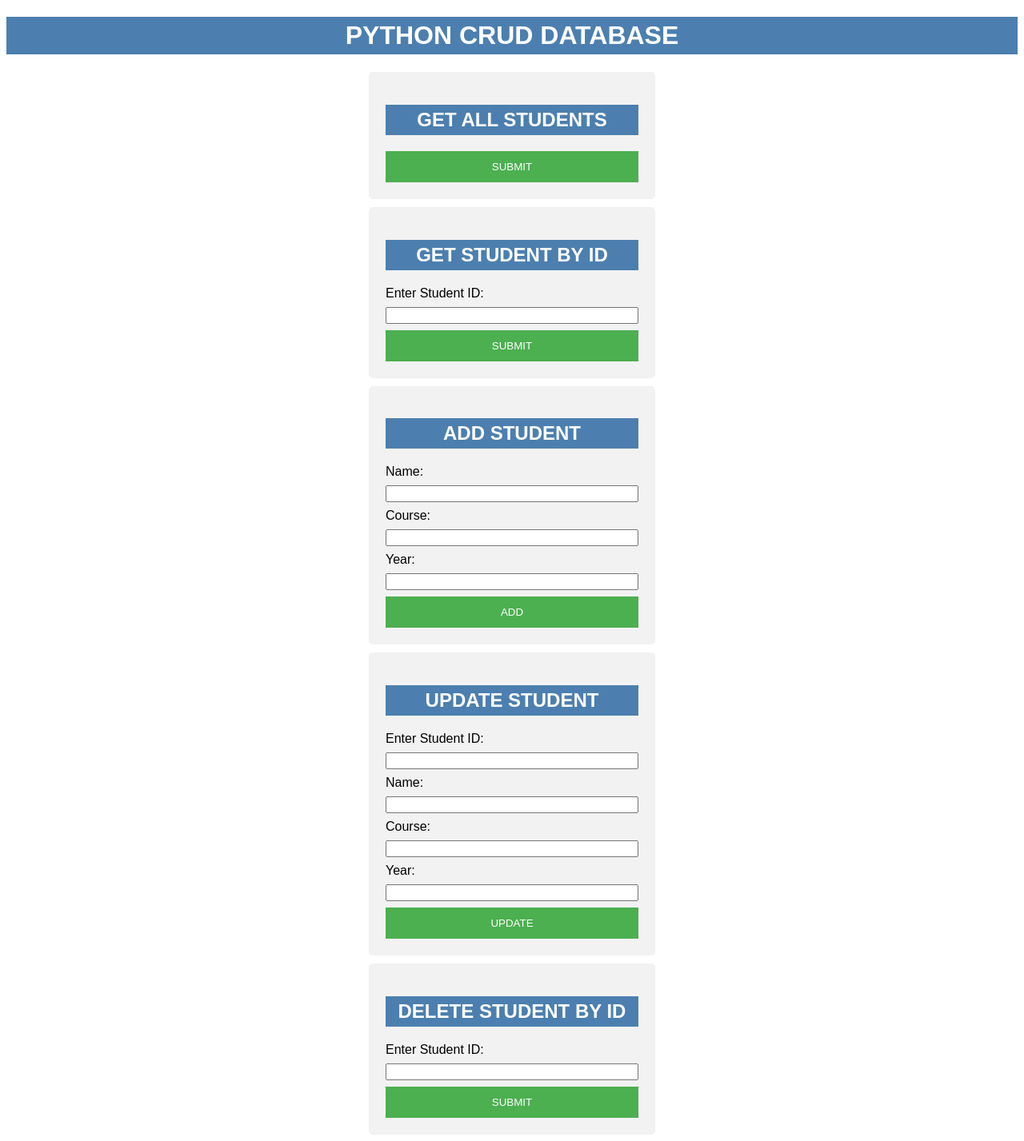
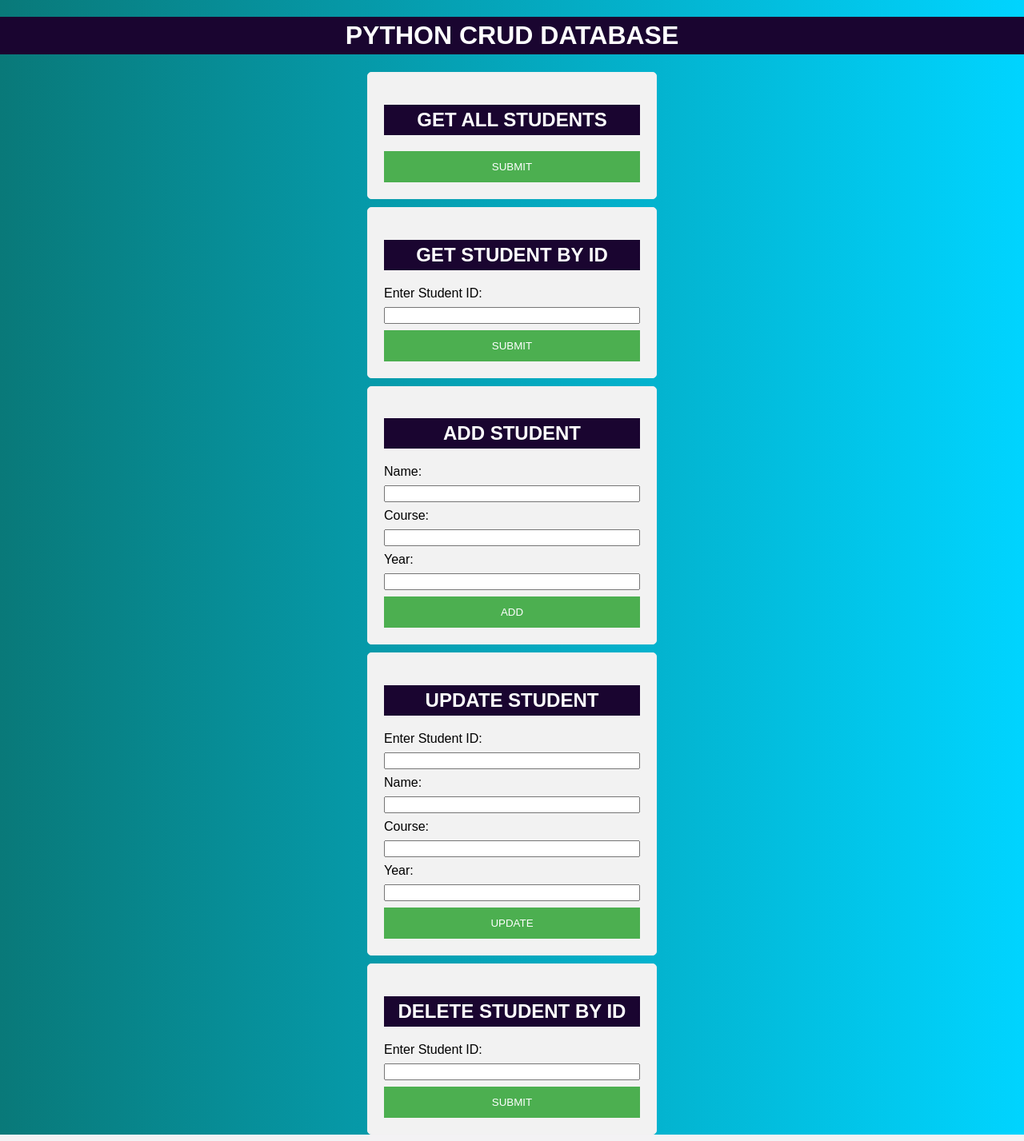
Before and after one commit to Bendoman/Lab5, a Flask app: page / in a window 1280 px wide. Shown: the whole page at 80% size. Run offline with Flask 3, Linux system fonts and the light colour scheme.

Commit message:
Creativity

```diff
--- a/templates/index.html
+++ b/templates/index.html
@@ -6,6 +6,13 @@
         <style>
             body {
                 font-family: Arial, Helvetica, sans-serif;
+                /* Make a nice modern looking gradient background with non blue colords*/
+                background: rgb(2,0,36);
+                background: linear-gradient(90deg, rgba(2,0,36,1) 0%, rgba(9,121,121,1) 0%, rgba(0,212,255,1) 100%);
+                background-repeat: no-repeat;
+                background-attachment: fixed;
+                background-size: cover;
+                margin: 0;
             }
 
             #addStudentForm {
@@ -47,18 +54,17 @@
                 color: white;
                 padding: 5px;
                 text-align: center;
-                background-color: #4c7faf;
+                background: #1a0530;
+                background: -moz-linear-gradient(left, #1a0530 0%, #4d004d 100%);
             }
 
             h1 {
+                background: #1a0530;
+                background: -moz-linear-gradient(left, #1a0530 0%, #4d004d 100%);
                 text-align: center;
-                background-color: #4c7faf;
                 color: white;
                 padding: 5px;
             }
-
-
-
         </style>
         <title>Document</title>
     </head>
```
